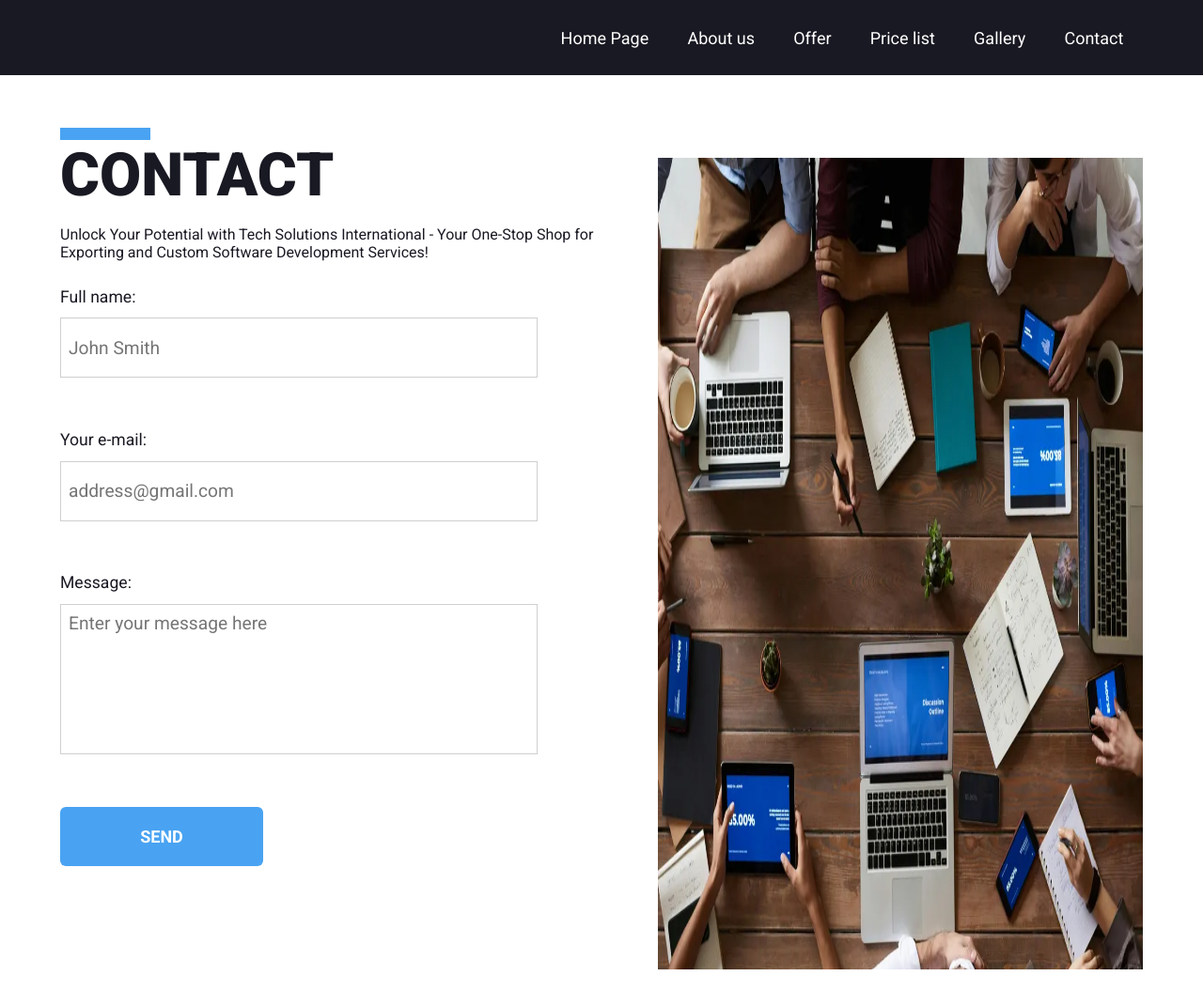
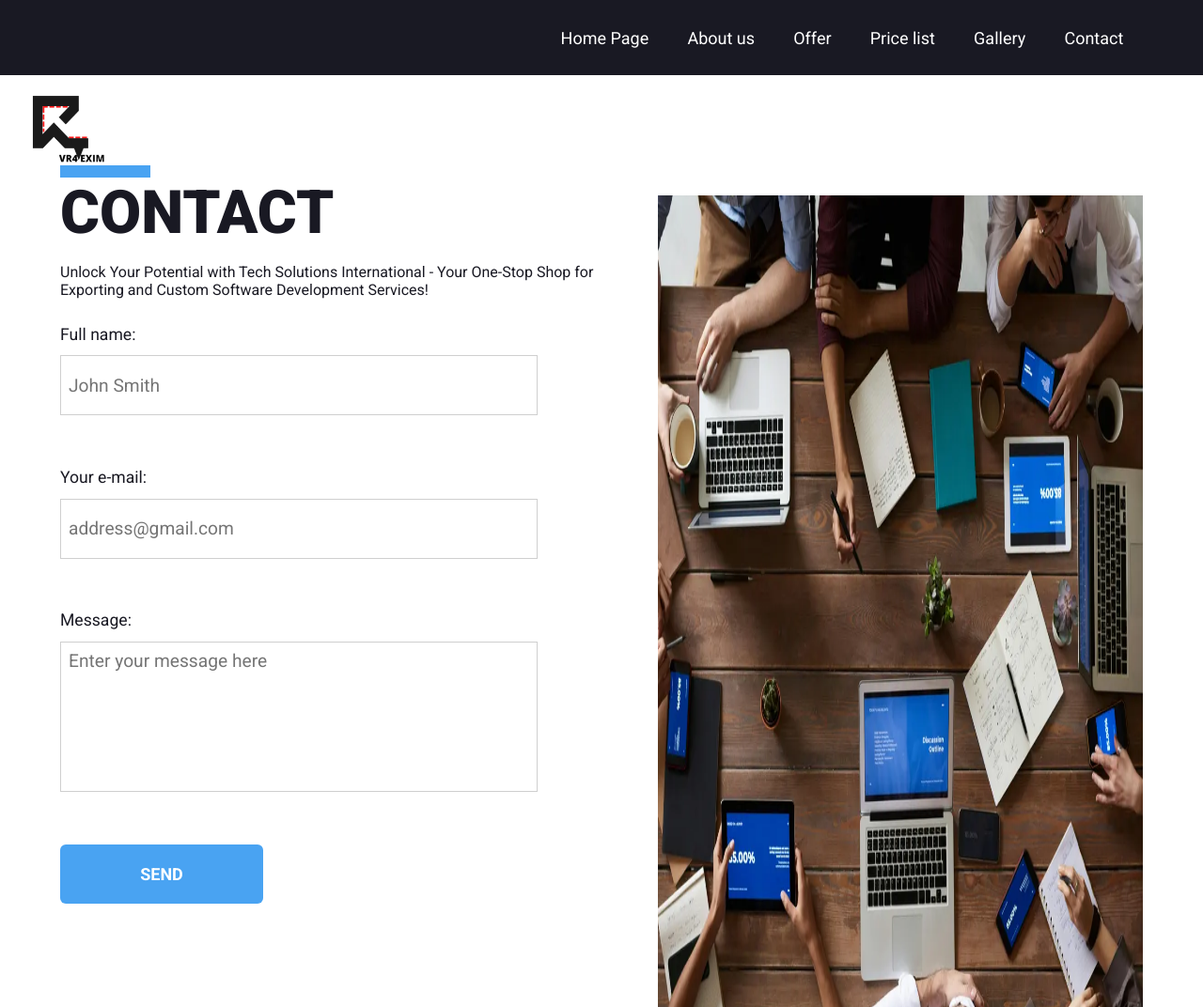
Before and after one commit to Azzpect/Yoga-R, a plain HTML site: page web/contact.html in a window 1280 px wide. Shown: the top 1072 px of the page at 94% size. Drawn offline with Linux system fonts and the light colour scheme.

Commit message:
added logo

```diff
--- a/web/contact.html
+++ b/web/contact.html
@@ -22,6 +22,7 @@
         <a href="/gallery">Gallery</a>
         <a href="/contact">Contact</a>
       </nav>
+      <a id="logo" href="/"><img src="/public/images/logo.png" alt="" loading="lazy"></a>
     </header>
     <section class="container">
       <div class="form-container">
--- a/web/public/css/contact.css
+++ b/web/public/css/contact.css
@@ -3,7 +3,7 @@
   height: 120vh;
   display: flex;
   align-items: center;
-  margin: 15vh auto;
+  margin: 20vh auto;
 }
 .container>.form-container {
   align-self: flex-start;
--- a/web/public/css/gallery.css
+++ b/web/public/css/gallery.css
@@ -3,7 +3,7 @@
   display: flex;
   justify-content: space-around;
   flex-wrap: wrap;
-  margin: 15vh auto;
+  margin: 20vh auto;
 }
 .img-container>.img {
   width: 23%;
--- a/web/public/css/index.css
+++ b/web/public/css/index.css
@@ -125,6 +125,7 @@ header {
   margin-right: 5%;
   align-items: center;
   justify-content: space-around;
+  z-index: 5;
 }
 
 .navbar>a {
@@ -135,6 +136,15 @@ header {
 
 .navbar>a:hover {
   color: var(--primary-btn-color);
+}
+#logo {
+  position: fixed;
+  top: 12vh;
+  left: 2rem;
+}
+#logo>img {
+  width: 5rem;
+  aspect-ratio: 1/1;
 }
 
 footer {
```
Also changed, not shown: web/about.html (+1 -0 lines), web/gallery.html (+1 -0 lines), web/home.html (+1 -0 lines), web/offer.html (+1 -0 lines), web/price.html (+1 -0 lines), web/public/images/logo.png (added).
